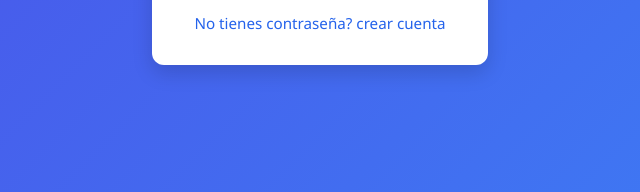
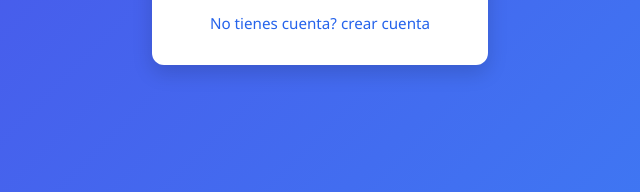
Before and after one commit to AlvaroAcujim/taskPlannerProFrontend, a plain HTML site: page login.html in a window 1280 px wide. Shown: the part 498-690 px from the top of the page, 320-960 px from the left. Drawn offline with Linux system fonts and the light colour scheme.

Commit message:
Fix: wrong characters

```diff
--- a/login.html
+++ b/login.html
@@ -28,7 +28,7 @@
             </div>
             <div class="main__container__form__gridItem">
               <button id="loginBut">Login</button>
-              <a href="" id="toggleFormRegister">No tienes contraseña? crear cuenta</a>
+              <a href="" id="toggleFormRegister">No tienes cuenta? crear cuenta</a>
             </div>
 
           </div>
```
